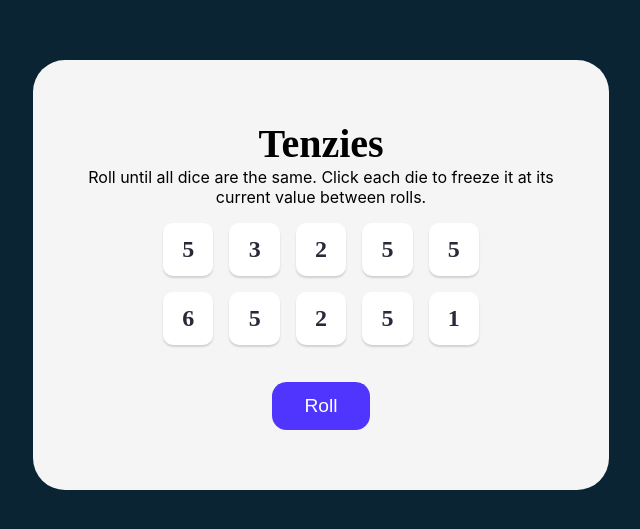
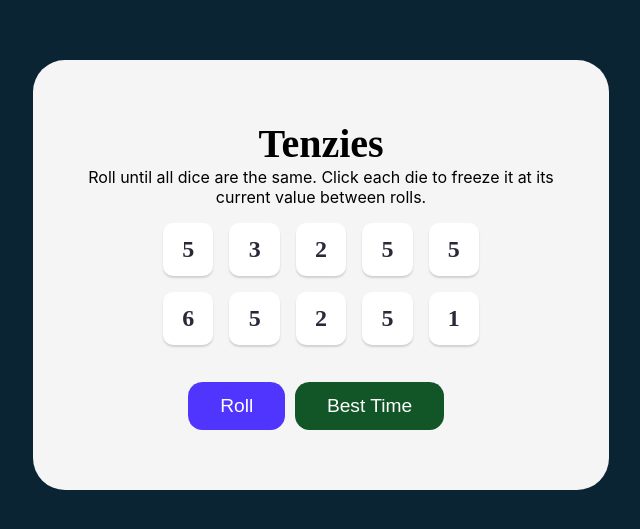
Before and after one commit to LuchiAdaobi/tenzies-revised, a React (Vite) app: page / in a window 1280 px wide. Shown: the part 125-654 px from the top of the page, without its empty margins (319-959 px from the left). Built offline with nearby package versions, Linux system fonts and the light colour scheme.

Commit message:
added best time button

```diff
--- a/src/App.jsx
+++ b/src/App.jsx
@@ -133,9 +133,12 @@ function App() {
       </p>
       <div className="dice-container">{diceElements}</div>
       <h3 style={{ color: "red" }}>{notSameTenzies}</h3>
-      <button className="btn" onClick={rollDice}>
-        {tenzies ? "New Game" : "Roll"}
-      </button>
+      <div className="btn-container">
+        <button className="btn" onClick={rollDice}>
+          {tenzies ? "New Game" : "Roll"}
+        </button>
+        <button className="btn best-time">Best Time</button>
+      </div>
     </main>
   );
 }
--- a/src/index.css
+++ b/src/index.css
@@ -68,9 +68,16 @@ body {
   border: none;
   cursor: pointer;
   font-size: 1.2rem;
+  margin-right: .6rem;
 }
 .btn:hover {
   background-color: #3326b0;
+}
+.btn.best-time{
+  background-color:#125628;
+}
+.btn.best-time:hover{
+  background-color: #073c19;
 }
 
 
```
